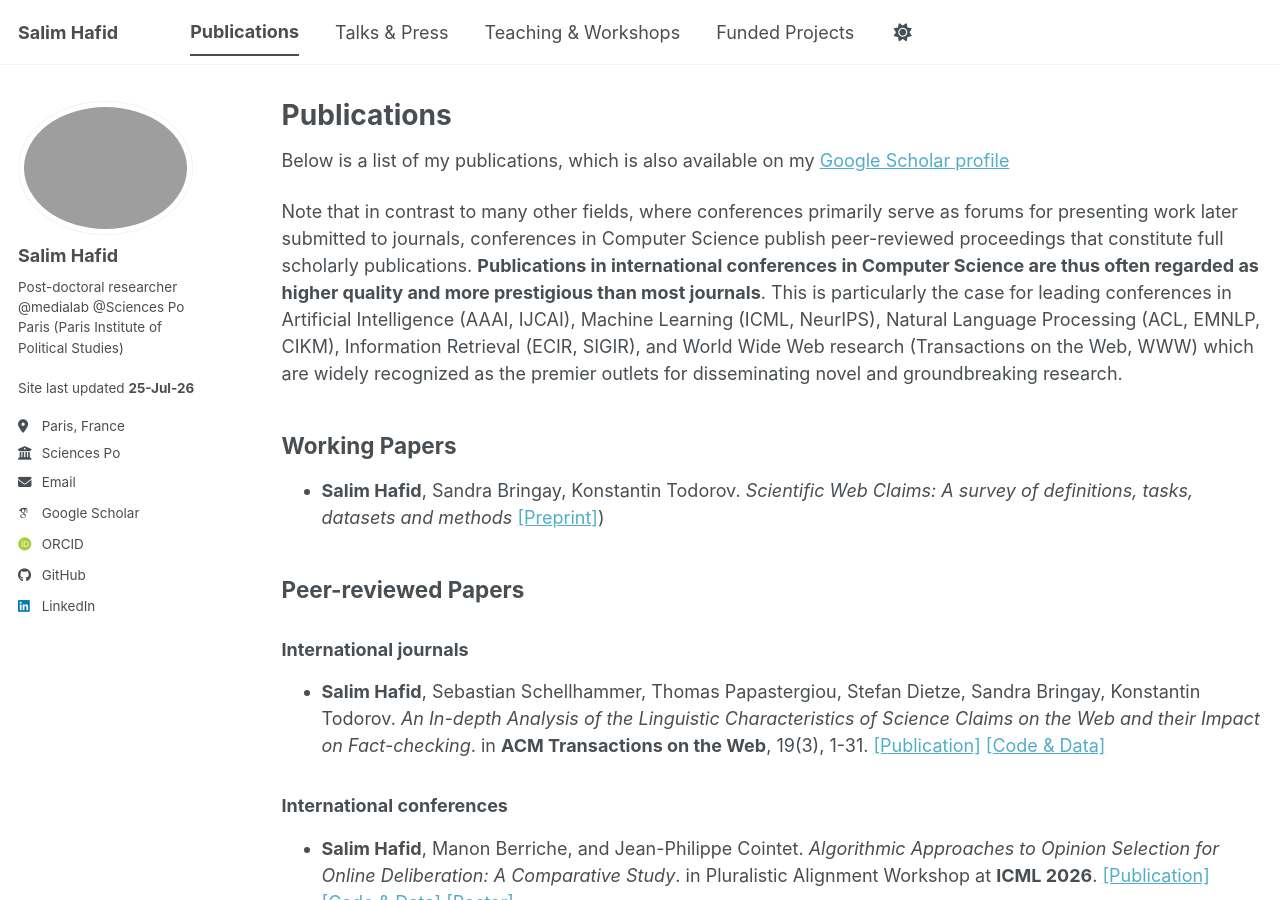
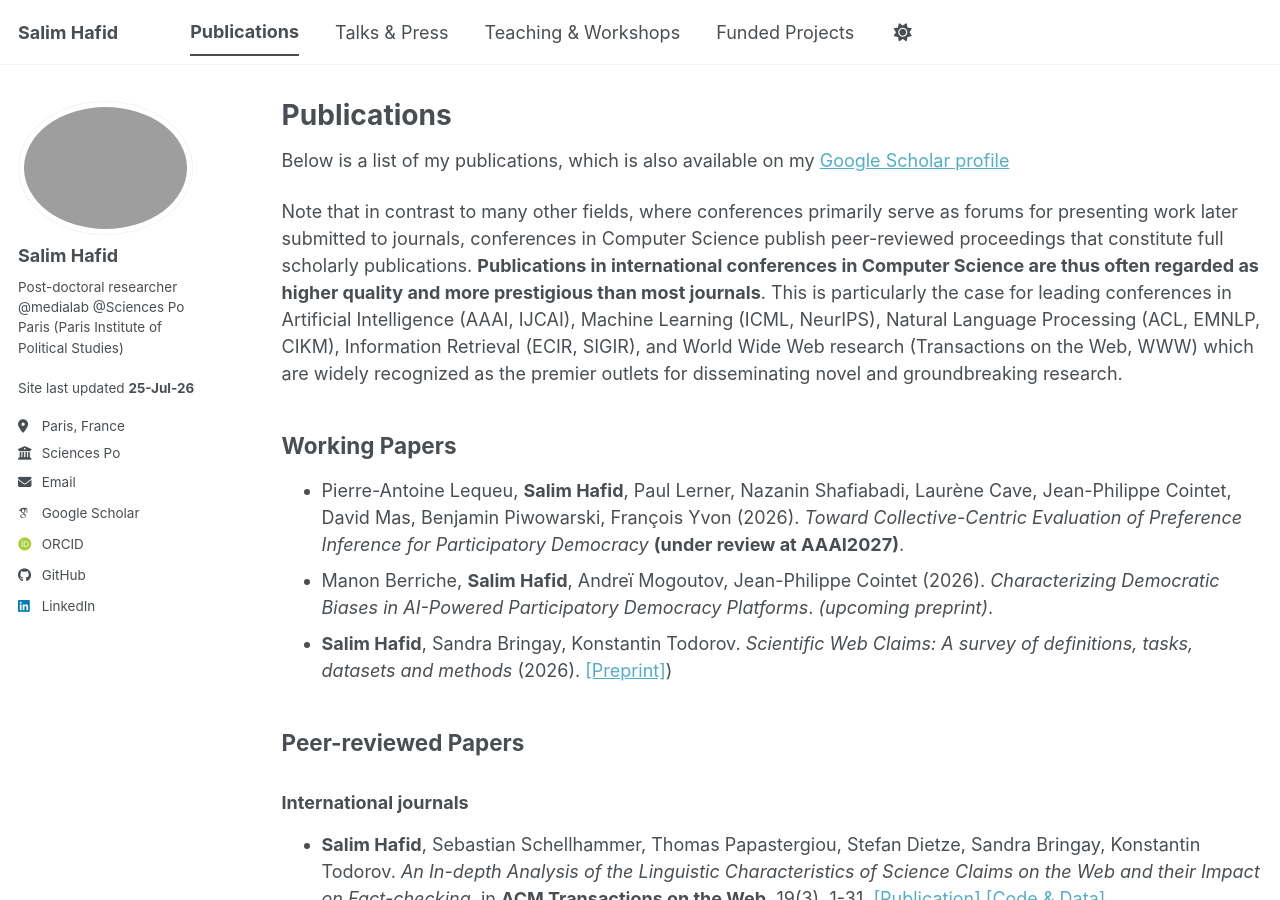
Before and after one commit to salim-hafid/salim-hafid.github.io, a Jekyll site: the page built from _pages/publications.md, in a window 1280 px wide and 900 px high. Built offline with Jekyll 4.4.1, drawn with Linux system fonts in a browser that asks for light colours; some web fonts are replaced; a script bundle is joined from its source files by our own code; library files that are not in the unit come from our copies.

Commit message:
Update publications with new working papers
Added new working papers and updated publication details.

```diff
--- a/_pages/publications.md
+++ b/_pages/publications.md
@@ -10,7 +10,9 @@ Below is a list of my publications, which is also available on my [Google Schola
 Note that in contrast to many other fields, where conferences primarily serve as forums for presenting work later submitted to journals, conferences in Computer Science publish peer-reviewed proceedings that constitute full scholarly publications. **Publications in international conferences in Computer Science are thus often regarded as higher quality and more prestigious than most journals**. This is particularly the case for leading conferences in Artificial Intelligence (AAAI, IJCAI), Machine Learning (ICML, NeurIPS), Natural Language Processing (ACL, EMNLP, CIKM), Information Retrieval (ECIR, SIGIR), and World Wide Web research (Transactions on the Web, WWW) which are widely recognized as the premier outlets for disseminating novel and groundbreaking research.
 
 ## Working Papers
-- **Salim Hafid**, Sandra Bringay, Konstantin Todorov. *Scientific Web Claims: A survey of definitions, tasks, datasets and methods* [[Preprint]](https://hal.science/hal-05586630v1))
+- Pierre-Antoine Lequeu, **Salim Hafid**, Paul Lerner, Nazanin Shafiabadi, Laurène Cave, Jean-Philippe Cointet, David Mas, Benjamin Piwowarski, François Yvon (2026). *Toward Collective-Centric Evaluation of Preference Inference for Participatory Democracy* **(under review at AAAI2027)**.
+- Manon Berriche, **Salim Hafid**, Andreï Mogoutov, Jean-Philippe Cointet (2026). *Characterizing Democratic Biases in AI-Powered Participatory Democracy Platforms*. *(upcoming preprint)*.
+- **Salim Hafid**, Sandra Bringay, Konstantin Todorov. *Scientific Web Claims: A survey of definitions, tasks, datasets and methods* (2026). [[Preprint]](https://hal.science/hal-05586630v1))
 
 ## Peer-reviewed Papers
 
```
